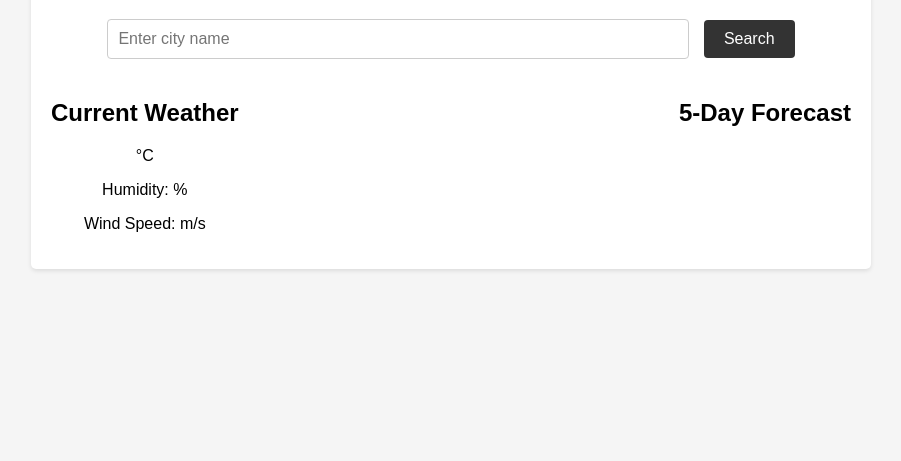
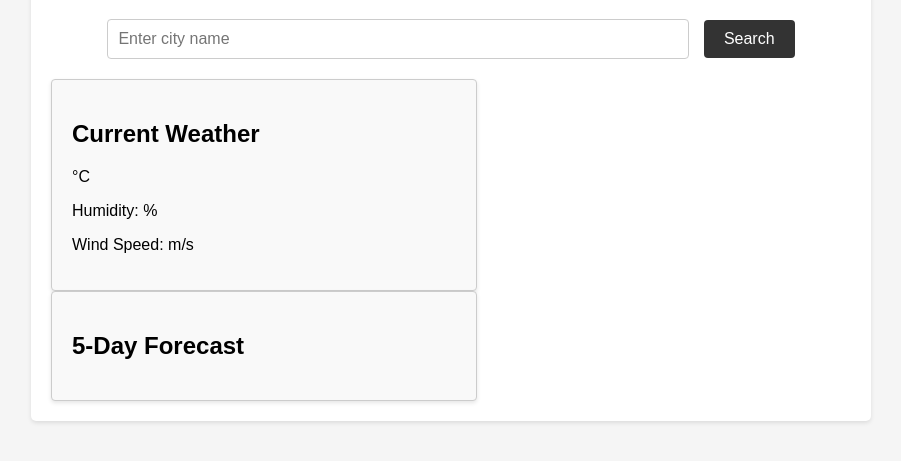
Before and after one commit to Kenneth732/WeatherDashboard, a plain HTML site: page index.html in a window 1280 px wide. Shown: the part 81-542 px from the top of the page, without its empty margins (189-1090 px from the left). Drawn offline with Linux system fonts and the light colour scheme.

Commit message:
currentweather, #forecast style

```diff
--- a/static/css/style.css
+++ b/static/css/style.css
@@ -46,3 +46,14 @@ button {
     flex-wrap: wrap;
     justify-content: space-between;
 }
+
+
+#currentWeather, #forecast {
+    width: 48%;
+    padding: 20px;
+    background-color: #f9f9f9;
+    border: 1px solid #ccc;
+    border-radius: 4px;
+    box-shadow: 0 2px 4px rgba(0, 0, 0, 0.1);
+    text-align: left;
+}
```
